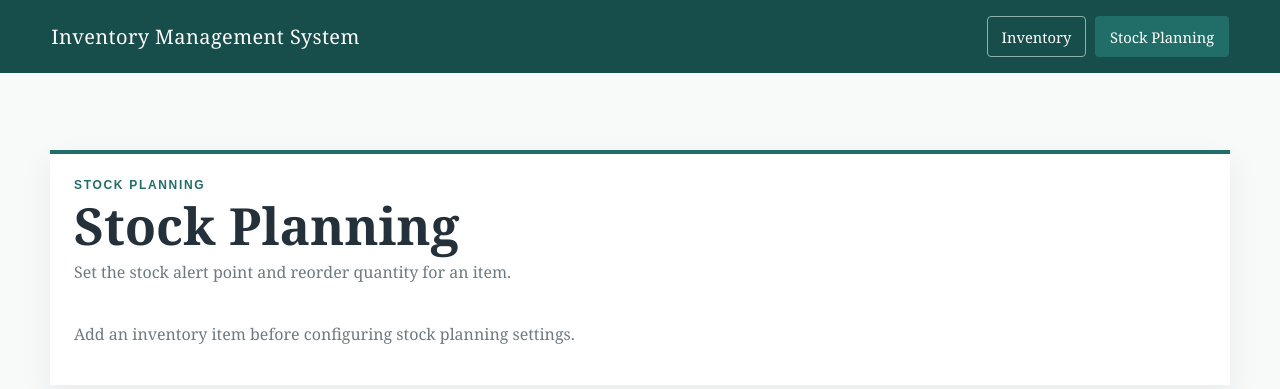
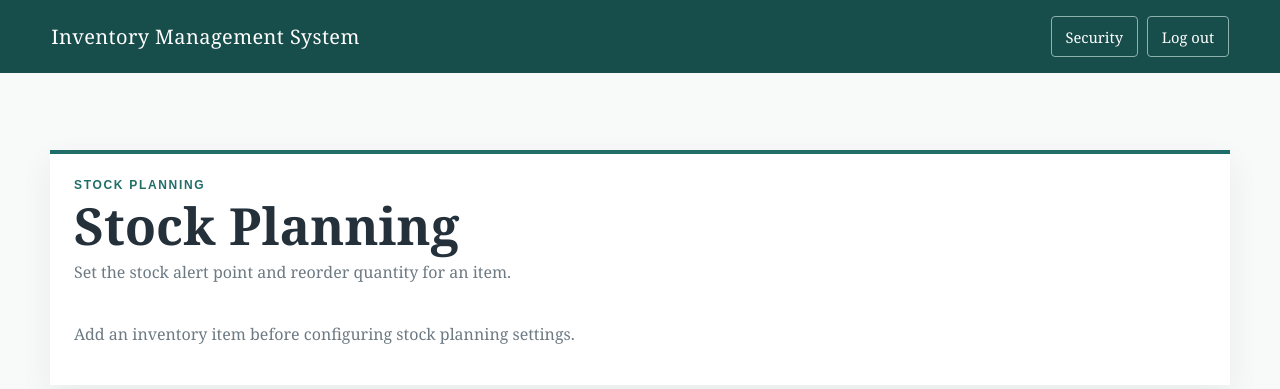
Before and after one commit to mhbuys/Inventory-Management-System, a Python web app: template template/stock_planning.html in a window 1280 px wide. Shown: the top 389 px of the page. Run offline with Jinja, Linux system fonts and the light colour scheme; the template is opened without the code that fills it, so the values that code supplies are empty.

Commit message:
Update stock_planning.html
* updates stock planning tab to have full navigation bar

```diff
--- a/template/stock_planning.html
+++ b/template/stock_planning.html
@@ -5,10 +5,18 @@
 {% block content %}
 <header class="top-banner">
     <p class="brand">Inventory Management System</p>
-    <nav class="banner-actions" aria-label="Inventory sections">
-        <a class="button button-quiet" href="{{ url_for('inventory_page') }}">Inventory</a>
-        <a class="button button-primary" href="{{ url_for('stock_planning_page') }}" aria-current="page">Stock Planning</a>
-        {% if current_role == 'admin' %}<a class="button button-quiet" href="{{ url_for('users_page') }}">Manage users</a>{% endif %}
+    <nav class="banner-actions" aria-label="Inventory actions">
+        {% if current_role in ('admin', 'manager') %}
+        <a class="button button-primary" href="{{ url_for('add_item_page') }}">Add item</a>
+        <a class="button button-danger" href="{{ url_for('remove_item_page') }}">Remove item</a>
+        <a class="button button-quiet" href="{{ url_for('stock_planning_page') }}">Stock Planning</a>
+        <a class="button button-quiet" href="{{ url_for('reorder_page') }}">Reorder queue</a>
+        {% endif %}
+        {% if current_role == 'admin' %}
+        <a class="button button-quiet" href="{{ url_for('users_page') }}">Manage users</a>
+        {% endif %}
+        <a class="button button-quiet" href="{{ url_for('account_2fa_page') }}">Security</a> <!-- Link to the 2FA setup page - NL -->
+        <a class="button button-quiet" href="{{ url_for('logout') }}">Log out</a>
     </nav>
 </header>
 
```
